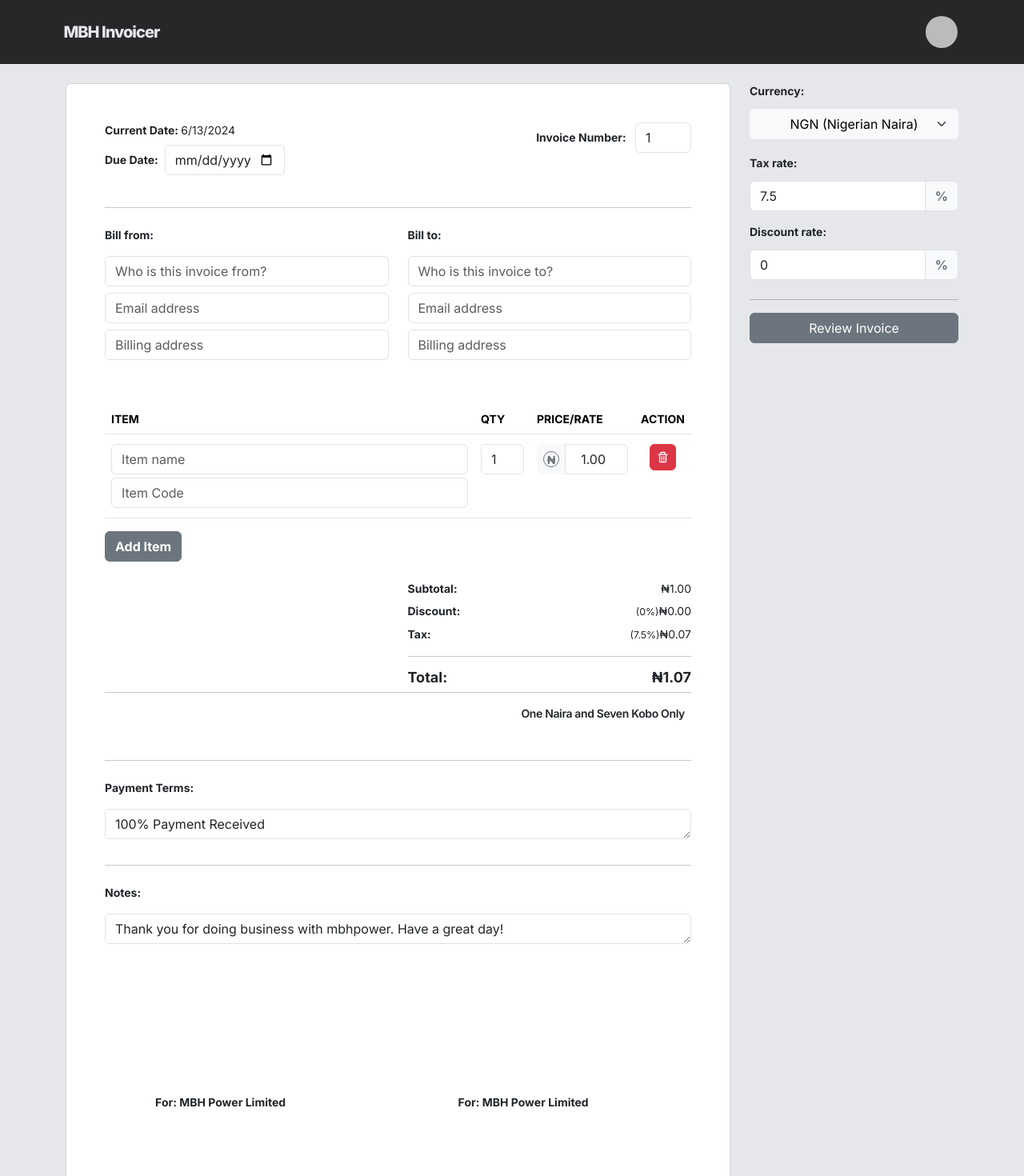
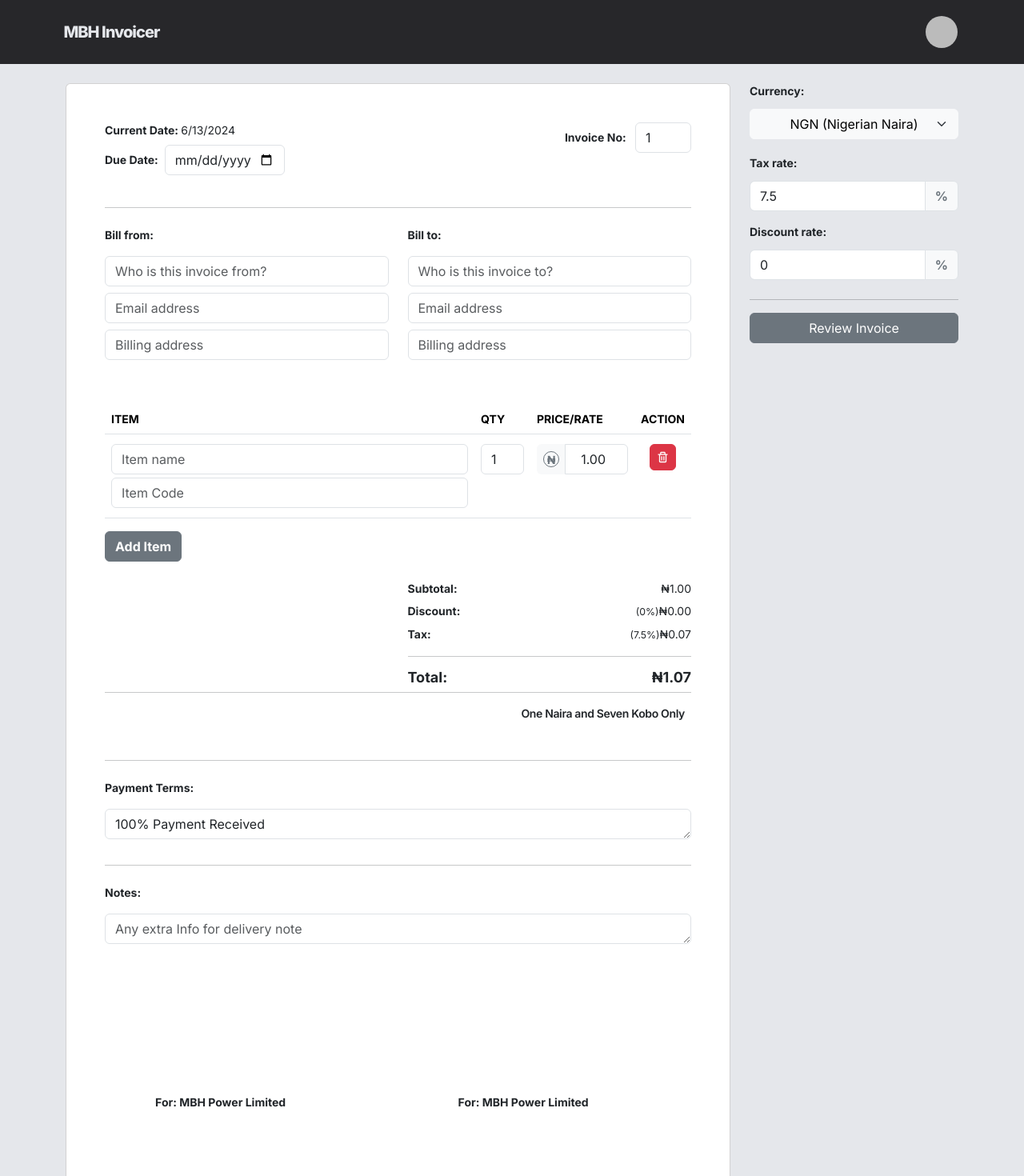
Before and after one commit to MBH-POWER/mbh-invoicer, a Next.js app: page /create in a window 1280 px wide. Shown: the top 1470 px of the page at 80% size. Built offline with nearby package versions, Linux system fonts and the light colour scheme; no server answers; the database is empty; sample sign-in values are in the browser's storage.

Commit message:
Input for delivery note

```diff
--- a/app/invoices/[id]/page.tsx
+++ b/app/invoices/[id]/page.tsx
@@ -10,6 +10,7 @@ import 'bootstrap/dist/css/bootstrap.min.css'
 import { amountToWords, generateInvoiceNumber } from '@/lib/utils'
 //import { Card } from '@/components/ui/card'
 import DeliveryNote from '@/components/DeliveryNote'
+
 
 // //state to control which view is currently active
 // const [activeView, setActiveView] = useState<'invoice' | 'deliveryNote'>('invoice')
--- a/components/DeliveryNote.tsx
+++ b/components/DeliveryNote.tsx
@@ -7,9 +7,11 @@ import jsPDF from "jspdf";
 import 'bootstrap/dist/css/bootstrap.min.css'
 import { generateInvoiceNumber } from '@/lib/utils'
 
+
 interface Props {
-    invoiceId: string
+    invoiceId: string;
 }
+
 
 export default function DeliveryNote({ invoiceId }: Props) {
     const [invoice, setInvoice] = useState<Invoice | null>(null)
@@ -41,6 +43,7 @@ export default function DeliveryNote({ invoiceId }: Props) {
                 const topPadding = 80;
                 pdf.addImage(imgData, "PNG", 0, topPadding, pdfWidth, pdfHeight);
                 pdf.save(`delivery-note-${invoice?.invoiceNumber || '001'}.pdf`);
+
             });
         }
     };
@@ -99,6 +102,18 @@ export default function DeliveryNote({ invoiceId }: Props) {
                         ))}
                     </tbody>
                 </Table>
+                <br /><br />
+                {/* <hr className="mt-0 mb-3" />
+                    <h6 className="fw-bold">Info:</h6>
+                    <p>{invoice.notes}</p> */}
+                    {invoice.notes && (
+                        <>
+                        <hr className="mt-0 mb-3" />
+                        <h6 className="fw-bold">Info:</h6>
+                        <p>{invoice.notes}</p>
+                        </>
+                    )}
+
                 <br /><br /><br /><br /><br /><br /><br /><br />
 
                 <div className="row justify-content-around mt-5 ft-5">
--- a/components/InvoiceForm.tsx
+++ b/components/InvoiceForm.tsx
@@ -31,7 +31,7 @@ const InvoiceForm: React.FC = () => {
         billFrom: "",
         billFromEmail: "",
         billFromAddress: "",
-        notes: "Thank you for doing business with mbhpower. Have a great day!",
+        notes: "",
         total: "0.00",
         subTotal: "0.00",
         taxRate: 7.5,
@@ -230,7 +230,7 @@ const InvoiceForm: React.FC = () => {
                                 </div>
                             </div>
                             <div className="d-flex flex-row align-items-center">
-                                <span className="fw-bold me-2">Invoice&nbsp;Number:&nbsp;</span>
+                                <span className="fw-bold me-2">Invoice&nbsp;No:&nbsp;</span>
                                 <Form.Control
                                     type="number"
                                     value={state.invoiceNumber}
@@ -377,7 +377,7 @@ const InvoiceForm: React.FC = () => {
                         <hr className="my-4" />
                         <Form.Label className="fw-bold">Notes:</Form.Label>
                         <Form.Control
-                            placeholder="Thank you for doing business with us. Have a great day!"
+                            placeholder="Any extra Info for delivery note"
                             name="notes"
                             value={state.notes}
                             onChange={handleChange("notes")}
--- a/components/InvoiceModal.tsx
+++ b/components/InvoiceModal.tsx
@@ -122,7 +122,7 @@ const InvoiceModal: React.FC<InvoiceModalProps> = ({
                     <p>{invoice.paymentPlan}</p>
 
                     <hr className="mt-0 mb-3" />
-                    <h6 className="fw-bold">Notes:</h6>
+                    <h6 className="fw-bold">Info:</h6>
                     <p>{invoice.notes}</p>
 
 
```
